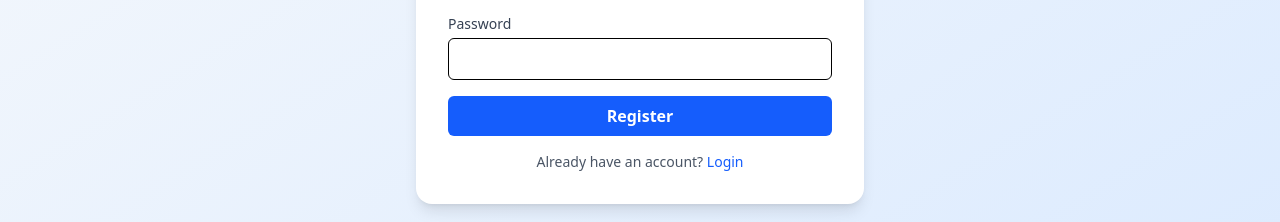
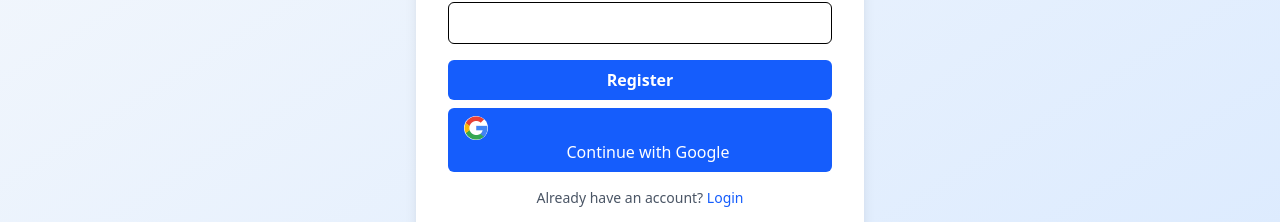
Before and after one commit to Madannadar/Gym-site, a React (Vite) app in the folder frontend/: page /signup in a window 1280 px wide. Shown: the part 550-772 px from the top of the page. Built offline with nearby package versions, Linux system fonts and the light colour scheme; no server answers.

Commit message:
ggogle added in fend signup

```diff
--- a/frontend/src/components/GoogleAuth.jsx
+++ b/frontend/src/components/GoogleAuth.jsx
@@ -3,7 +3,6 @@ import { useNavigate, useLocation } from "react-router-dom";
 import { apiClient, disguiseAndStoreToken } from "../AxiosSetup";
 import { useAuth } from "../AuthProvider";
 
-// Google Login Button Component
 const GoogleLoginButton = () => {
   const handleGoogleLogin = () => {
     window.location.href = `${import.meta.env.VITE_BACKEND_URL}/auth/google`;
@@ -12,10 +11,14 @@ const GoogleLoginButton = () => {
   return (
     <button
       onClick={handleGoogleLogin}
-      className="bg-red-500 text-white px-4 py-2 rounded shadow hover:bg-red-600 flex items-center gap-2"
+      className="grid grid-cols-[auto,1fr] items-center w-full bg-blue-600 text-white py-2 px-4 rounded-md hover:bg-blue-700 transition duration-200"
     >
-      <img src="/google-icon.svg" alt="Google" className="w-5 h-5" />
-      Continue with Google
+      <img
+        src="/googlelogo.webp"
+        alt="Google G"
+        className="center w-6 h-6 bg-white rounded-full"
+      />
+      <p className="pl-4 font-medium">Continue with Google</p>
     </button>
   );
 };
--- a/frontend/src/pages/SignUpPage.jsx
+++ b/frontend/src/pages/SignUpPage.jsx
@@ -3,7 +3,7 @@ import { useNavigate } from "react-router-dom";
 import { apiClient, disguiseAndStoreToken } from "../AxiosSetup";
 import { CheckCircle } from "lucide-react";
 import { useAuth } from "../AuthProvider";
-
+import { GoogleLoginButton } from "../components/GoogleAuth";
 const SignUpPage = () => {
   const [form, setForm] = useState({
     firstName: "",
@@ -78,6 +78,7 @@ const SignUpPage = () => {
             </button>
           </div>
         ) : (
+          <>
             <form onSubmit={handleSubmit} className="space-y-4">
               <div>
                 <label className="block text-sm text-gray-700 mb-1">
@@ -108,7 +109,9 @@ const SignUpPage = () => {
               </div>
 
               <div>
-              <label className="block text-sm text-gray-700 mb-1">Email</label>
+                <label className="block text-sm text-gray-700 mb-1">
+                  Email
+                </label>
                 <input
                   type="email"
                   name="email"
@@ -144,6 +147,10 @@ const SignUpPage = () => {
                 Register
               </button>
             </form>
+            <div className="mt-2">
+              <GoogleLoginButton />
+            </div>
+          </>
         )}
 
         {!success && (
```
Also changed, not shown: frontend/public/googlelogo.webp (added). Lines whose indentation alone changed are shown as unchanged.
